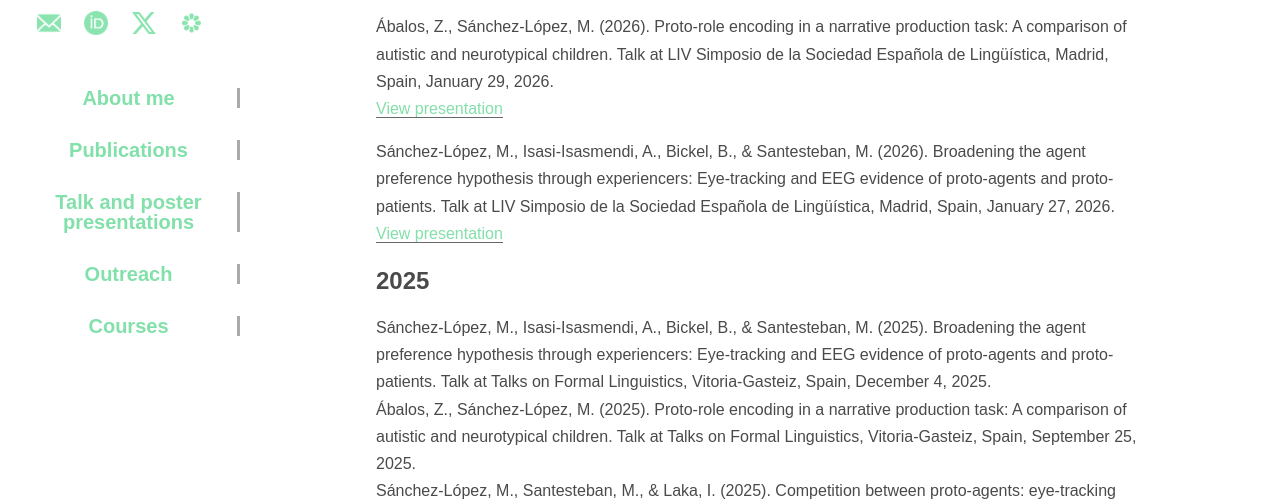
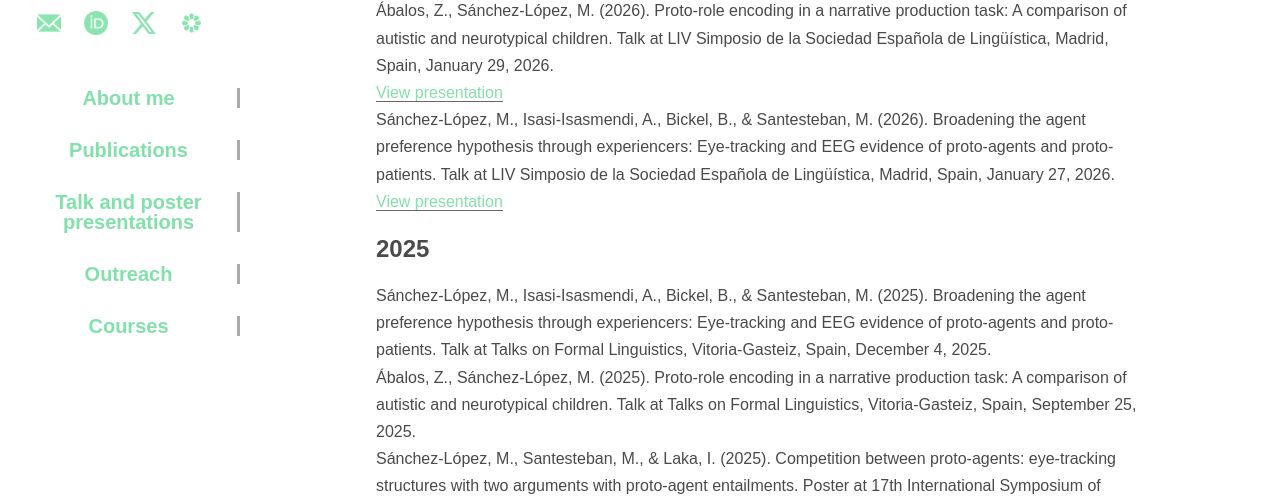
Before and after one commit to martasanchezlopez/martasanchezlopez, a plain HTML site: page Talks-and-posters/index.html in a window 1280 px wide. Shown: the part 308-809 px from the top of the page. Drawn offline with Linux system fonts and the light colour scheme; a small style sheet from the web is missing.

Commit message:
Site updated: 2026-09-04 19:25:02

```diff
--- a/Talks-and-posters/index.html
+++ b/Talks-and-posters/index.html
@@ -91,11 +91,9 @@
     <section>
       <h2 id="2026"><a href="#2026" class="headerlink" title="2026"></a>2026</h2><p>Sánchez-López, M. (2026). Processing Proto-agents and Proto-patients: Eye-tracking and EEG evidence in Spanish. Invited talk at IKER-CNRS laboratory, Bayonne, France, April 15, 2026. <a href="https://martasanchezlopez.github.io/martasanchezlopez/pdf/bayonne-15.html"
    target="_blank"
-   rel="noopener noreferrer external"><br>   View presentation </a></p>
-<p>Ábalos, Z., Sánchez-López, M. (2026). Proto-role encoding in a narrative production task: A comparison of autistic and neurotypical children. Talk at LIV Simposio de la Sociedad Española de Lingüística, Madrid, Spain, January 29, 2026. <a href="https://martasanchezlopez.github.io/martasanchezlopez/pdf/Presentation_SEL_ASL.html"
+   rel="noopener noreferrer external"><br>   View presentation </a><br>Ábalos, Z., Sánchez-López, M. (2026). Proto-role encoding in a narrative production task: A comparison of autistic and neurotypical children. Talk at LIV Simposio de la Sociedad Española de Lingüística, Madrid, Spain, January 29, 2026. <a href="https://martasanchezlopez.github.io/martasanchezlopez/pdf/Presentation_SEL_ASL.html"
    target="_blank"
-   rel="noopener noreferrer external"><br>   View presentation </a></p>
-<p>Sánchez-López, M., Isasi-Isasmendi, A., Bickel, B., &amp; Santesteban, M. (2026). Broadening the agent preference hypothesis through experiencers: Eye-tracking and EEG evidence of proto-agents and proto-patients. Talk at LIV Simposio de la Sociedad Española de Lingüística, Madrid, Spain, January 27, 2026. <a href="https://martasanchezlopez.github.io/martasanchezlopez/pdf/sel_2026.html"
+   rel="noopener noreferrer external"><br>   View presentation </a><br>Sánchez-López, M., Isasi-Isasmendi, A., Bickel, B., &amp; Santesteban, M. (2026). Broadening the agent preference hypothesis through experiencers: Eye-tracking and EEG evidence of proto-agents and proto-patients. Talk at LIV Simposio de la Sociedad Española de Lingüística, Madrid, Spain, January 27, 2026. <a href="https://martasanchezlopez.github.io/martasanchezlopez/pdf/sel_2026.html"
    target="_blank"
    rel="noopener noreferrer external"><br>   View presentation </a></p>
 <h2 id="2025"><a href="#2025" class="headerlink" title="2025"></a>2025</h2><p>Sánchez-López, M., Isasi-Isasmendi, A., Bickel, B., &amp; Santesteban, M. (2025). Broadening the agent preference hypothesis through experiencers: Eye-tracking and EEG evidence of proto-agents and proto-patients. Talk at Talks on Formal Linguistics, Vitoria-Gasteiz, Spain, December 4, 2025.<br>Ábalos, Z., Sánchez-López, M. (2025). Proto-role encoding in a narrative production task: A comparison of autistic and neurotypical children. Talk at Talks on Formal Linguistics, Vitoria-Gasteiz, Spain, September 25, 2025.<br>Sánchez-López, M., Santesteban, M., &amp; Laka, I. (2025). Competition between proto-agents: eye-tracking structures with two arguments with proto-agent entailments. Poster at 17th International Symposium of Psycholinguistics, Barcelona, Spain, May 26-28, 2025.</p>
```
